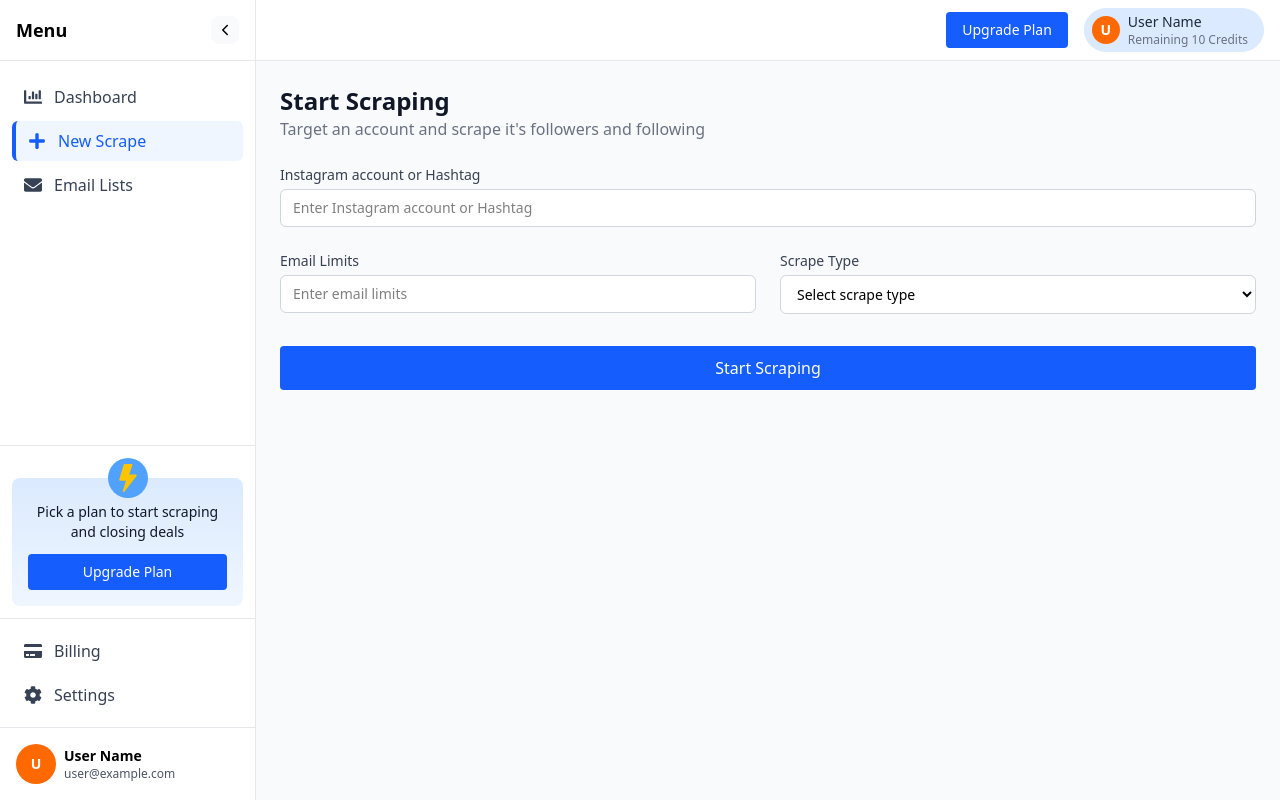
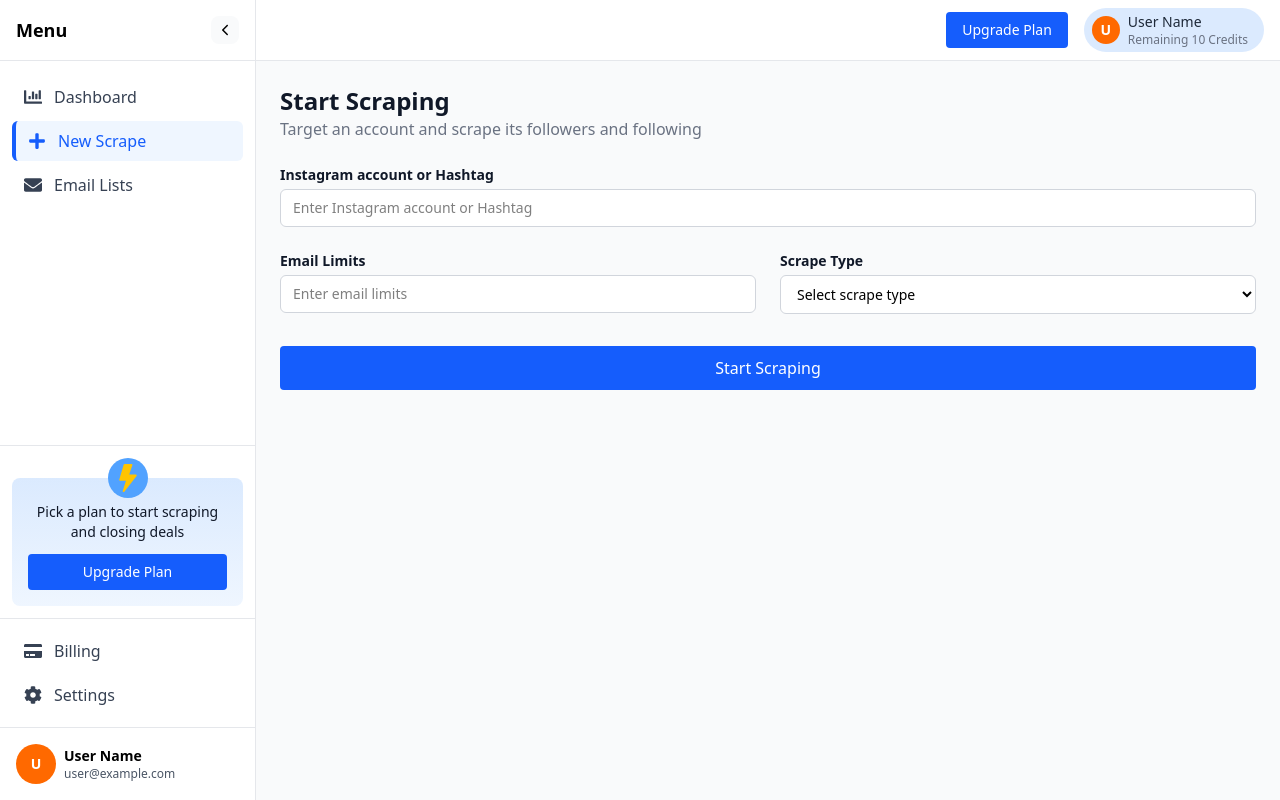
Before and after one commit to ioNihal/reusable-dashboard, a React (Vite) app: page /new in a window 1280 px wide. Built offline with nearby package versions, Linux system fonts and the light colour scheme.

Commit message:
new scrap page

```diff
--- a/package.json
+++ b/package.json
@@ -13,6 +13,7 @@
     "@tailwindcss/vite": "^4.1.17",
     "react": "^19.2.0",
     "react-dom": "^19.2.0",
+    "react-hook-form": "^7.66.0",
     "react-icons": "^5.5.0",
     "react-router-dom": "^7.9.5",
     "recharts": "^3.4.1"
--- a/src/components/ui/InputField.jsx
+++ b/src/components/ui/InputField.jsx
@@ -1,3 +1,4 @@
+import { RxCheck, RxCross2 } from "react-icons/rx";
 
 const baseStyles = {
   default:
@@ -6,7 +7,7 @@ const baseStyles = {
     "border-2 border-gray-400 bg-white focus:border-blue-600 focus:ring-0",
   shadow:
     "border border-gray-200 bg-white shadow-sm focus:shadow-lg focus:border-blue-500",
-  custom: ` `
+  custom: ""
 };
 
 export default function InputField({
@@ -15,30 +16,42 @@ export default function InputField({
   variant = "default",
   options = [],
   defaultSelect = "Select an option",
+  error,
+  success,
+  disabled = false,
   className = "",
   ...props
 }) {
   const variantClasses = baseStyles[variant] || baseStyles.default;
 
-  const commonProps =
-    "w-full rounded-md px-3 py-2 text-sm outline-none transition-all " +
-    variantClasses +
-    " " +
-    className;
+
+  const stateClass =
+    error
+      ? "border-red-500 focus:border-red-500 focus:ring-red-500"
+      : success
+      ? "border-green-500 focus:border-green-500 focus:ring-green-500"
+      : disabled
+      ? "opacity-60 cursor-not-allowed bg-gray-100"
+      : "";
+
+  const commonProps = `
+    w-full rounded-md px-3 py-2 text-sm outline-none transition-all
+    ${variantClasses} ${stateClass} ${className}
+  `;
 
   return (
     <div className="flex flex-col gap-1 w-full">
-      {label && <label className="text-sm font-medium text-gray-700">{label}</label>}
+      {label && <label className="text-sm font-semibold text-gray-900">{label}</label>}
 
-      {/* Textarea */}
+      {/* TEXTAREA */}
       {type === "textarea" && (
-        <textarea className={commonProps} rows={4} {...props}></textarea>
+        <textarea disabled={disabled} className={commonProps} rows={4} {...props}></textarea>
       )}
 
-      {/* Select */}
+      {/* SELECT */}
       {type === "select" && (
-        <select className={commonProps} {...props}>
-          <option value="default">{defaultSelect}</option>
+        <select disabled={disabled} className={commonProps} {...props}>
+          <option value="">{defaultSelect}</option>
           {options.map((opt, index) => (
             <option key={index} value={opt.value}>
               {opt.label}
@@ -47,22 +60,34 @@ export default function InputField({
         </select>
       )}
 
-      {/* File / Media Upload */}
+      {/* MEDIA */}
       {type === "media" && (
         <input
           type="file"
+          disabled={disabled}
           className={commonProps + " cursor-pointer"}
-          accept={props.accept || "image/*, video/*"}
+          accept={props.accept || "image/*,video/*"}
           {...props}
         />
       )}
 
-      {/* Regular Inputs */}
-      {type !== "textarea" &&
-        type !== "select" &&
-        type !== "media" && (
-          <input type={type} className={commonProps} {...props} />
-        )}
+      {/* NORMAL INPUTS */}
+      {type !== "textarea" && type !== "select" && type !== "media" && (
+        <input disabled={disabled} type={type} className={commonProps} {...props} />
+      )}
+
+
+      {error && (
+        <p className="text-red-600 text-sm flex items-center gap-1">
+          <span><RxCross2 /></span>{error}
+        </p>
+      )}
+
+      {success && (
+        <p className="text-green-600 text-sm flex items-center gap-1">
+          <span><RxCheck /></span>{success}
+        </p>
+      )}
     </div>
   );
 }
--- a/src/pages/NewScrape.jsx
+++ b/src/pages/NewScrape.jsx
@@ -1,50 +1,76 @@
 import InputField from '../components/ui/InputField'
 import Button from '../components/ui/Button'
+import { useForm } from 'react-hook-form';
 
 export default function NewScrape() {
+
+    const {
+        register,
+        handleSubmit,
+        watch,
+        formState: { errors }
+    } = useForm();
+
+    const onSubmit = (data) => {
+        console.log("Submitting data:", data);
+    };
+
     return (
         <div className="p-6 space-y-6 bg-gray-50 min-h-screen">
-            {/* Page Header */}
+
             <div>
                 <h1 className="text-2xl font-bold text-gray-900">Start Scraping</h1>
-                <p className="text-gray-500">Target an account and scrape it's followers and following</p>
+                <p className="text-gray-500">Target an account and scrape its followers and following</p>
             </div>
 
-            {/* Form Card */}
-            <div>
-                <div className="space-y-6">
+            <form onSubmit={handleSubmit(onSubmit)} className="space-y-6">
 
+                {/* Instagram Account */}
                 <InputField
                     label="Instagram account or Hashtag"
                     type="text"
                     placeholder="Enter Instagram account or Hashtag"
-                        variant="default"
+                    {...register("target", { required: "This field is required" })}
+                    error={errors.target?.message}
+                    success={!errors.target && watch("target") ? "Looks good!" : ""}
                 />
 
                 <div className="grid grid-cols-2 gap-6">
+
+                    {/* Email Limits */}
                     <InputField
                         label="Email Limits"
                         type="number"
+                        min="0"
                         placeholder="Enter email limits"
-                            variant="default"
-                            min="0"
+                        {...register("emailLimit", {
+                            required: "Required",
+                            min: { value: 1, message: "Must be greater than 0" }
+                        })}
+                        error={errors.emailLimit?.message}
+                        success={!errors.emailLimit && watch("emailLimit") ? "Valid number" : ""}
                     />
 
+                    {/* Scrape Type */}
                     <InputField
                         label="Scrape Type"
                         type="select"
+                        defaultSelect="Select scrape type"
                         options={[
                             { label: "Followings", value: "followings" },
                             { label: "Followers", value: "followers" },
                         ]}
-                            defaultSelect="Select scrape type"
-                            variant="default"
+                        {...register("scrapeType", { required: "Select one option" })}
+                        error={errors.scrapeType?.message}
+                        success={!errors.scrapeType && watch("scrapeType") ? "Selected" : ""}
                     />
                 </div>
 
-                    <Button variant="primary" size="full" className="mt-2 py-2.5">Start Scraping</Button>
+                <Button variant="primary" size="full" className="mt-2 py-2.5">
+                    Start Scraping
+                </Button>
+
+            </form>
         </div>
-            </div >
-        </div >
-    )
+    );
 }
--- a/src/pages/Results.jsx
+++ b/src/pages/Results.jsx
@@ -2,7 +2,7 @@ import { useState } from 'react'
 import Card from '../components/ui/Card'
 import Table from '../components/ui/Table'
 // import Input from '../components/ui/Input'
-import Select from '../components/ui/Select'
+// import Select from '../components/ui/Select'
 import Button from '../components/ui/Button'
 import Badge from '../components/ui/Badge'
 import { scrapeResults } from '../data/scrapeResults'
@@ -125,11 +125,11 @@ export default function Results() {
                     <input type="checkbox" className="w-4 h-4 rounded" onChange={() => {}} />
                     <span className="text-gray-700">Verified emails only</span>
                 </label>
-                <Select>
+                {/* <Select>
                     <option value="">Sort by Username</option>
                     <option value="email">Sort by Email</option>
                     <option value="status">Sort by Status</option>
-                </Select>
+                </Select> */}
             </div>
 
             {/* Empty State or Table */}
```
Also changed, not shown: 1 other file (tests, documents, lock files or other folders). Lines whose indentation alone changed are shown as unchanged.
